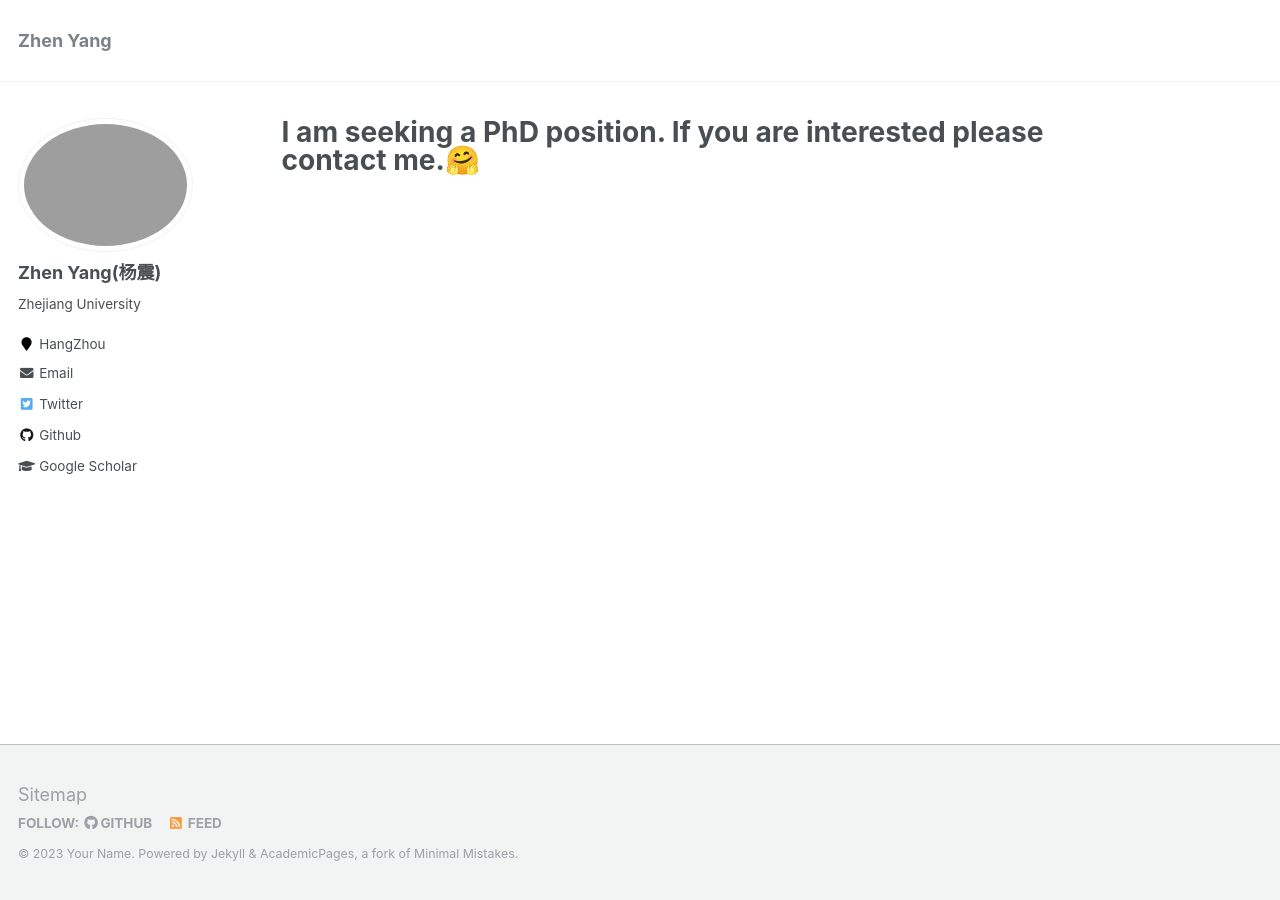
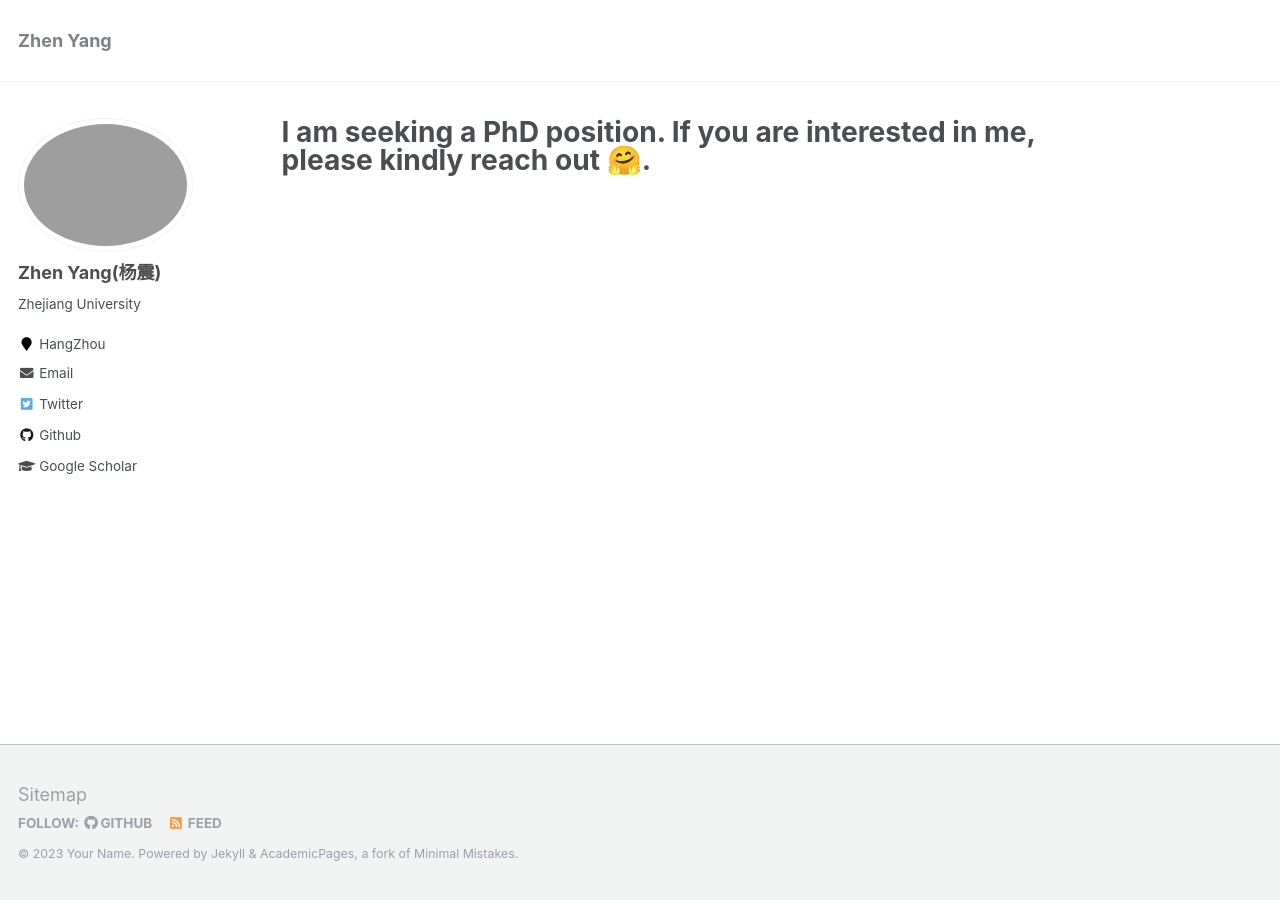
Before and after one commit to ZhenYangCS/zhenyangcs.github.io, a Jekyll site: the page built from _pages/about.md, in a window 1280 px wide. Built offline with Jekyll 4.4.1, drawn with Linux system fonts in a browser that asks for light colours.

Commit message:
同步信息

```diff
--- a/_pages/about.md
+++ b/_pages/about.md
@@ -1,6 +1,6 @@
 ---
 permalink: /
-title: "I am seeking a PhD position. If you are interested please contact me.🤗"
+title: "I am seeking a PhD position. If you are interested in me, please kindly reach out 🤗."
 excerpt: "About me"
 author_profile: true
 redirect_from:
```
